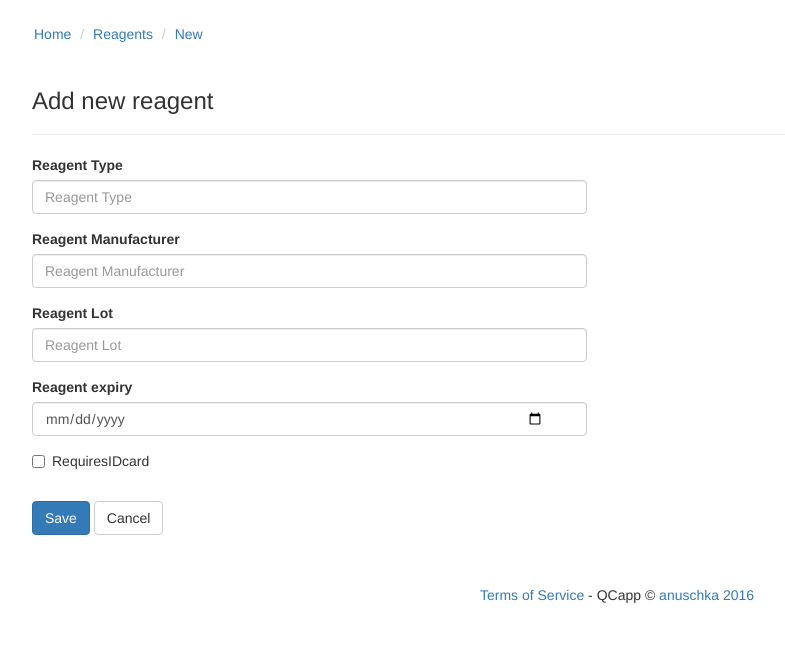
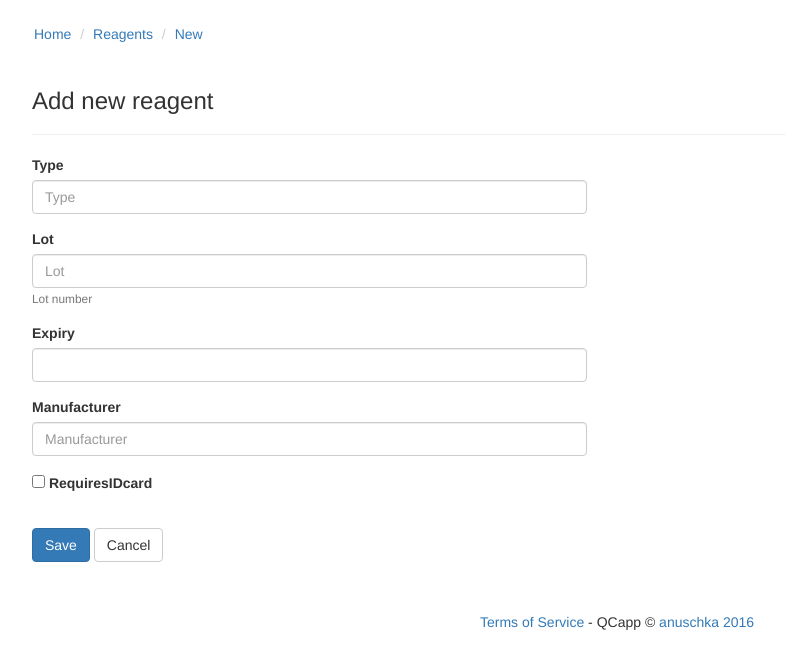
Before and after one commit to anuschka/QCapp, a Django app: page /reagent/new/ in a window 1280 px wide. Shown: the part 102-771 px from the top of the page, without its empty margins (38-823 px from the left). Run offline with Django 3.2, Linux system fonts and the light colour scheme; the visitor is signed in with stand-in values (Sample User, id 1); some libraries are stand-ins or nearby versions.

Commit message:
Fixed reagents_new with bootstrap3

```diff
--- a/qcapp/templates/reagents_new.html
+++ b/qcapp/templates/reagents_new.html
@@ -1,4 +1,5 @@
 {% extends "internal_page.html" %}
+{% load bootstrap3 %}
 {% comment %}
   This is the template for displaying all reagents.
 {% endcomment %}
@@ -18,83 +19,19 @@
           </ol>
       </div>
 
-      {% if form.errors %}
-
-        <div class="alert alert-danger">
-          There were errors: {{ form.errors }}
-        </div>
-
-      {% endif %}
-
       <h3>Add new reagent</h3>
       <hr />
       <div class="row">
         <div class="col-md-6">
             <form action="/reagent/new/" method="post" role="form">
                 {% csrf_token %}
-                <div class="form-group has-feedback">
-                  <label class="control-label" for="type">Reagent Type</label>
-                  <input type="text" class="form-control" name="type" placeholder="Reagent Type"
-                    {% if form.type.value %} value="{{ form.type.value }}" {% endif %}
-                      {% if form.type.errors %}
-                      {% for error in form.type.errors %}
-                        <span><p class="input-field-error">{{ error|escape }}</p></span>
-                        <span class="input-field-error glyphicon glyphicon-remove form-control-feedback" aria-hidden="true"></span>
-                      {% endfor %}
-                    {% endif %}
-                  </input>
-                </div>
-
-
-                <div class="form-group has-feedback">
-                  <label class="control-label" for="manufacturer">Reagent Manufacturer</label>
-                  <input type="text" class="form-control" name="manufacturer" placeholder="Reagent Manufacturer"
-                    {% if form.manufacturer.value %} value="{{ form.manufacturer.value }}" {% endif %}>
-                      {% if form.manufacturer.errors %}
-                        {% for error in form.manufacturer.errors %}
-                          <span><p class="input-field-error">{{ error|escape }}</p></span>
-                          <span class="input-field-error glyphicon glyphicon-remove form-control-feedback" aria-hidden="true"></span>
-                        {% endfor %}
-                      {% endif %}
-                </input>
-                </div>
-
-                <div class="form-group has-feedback">
-                  <label class="control-label" for="lot">Reagent Lot</label>
-                  <input type="text" class="form-control" name="lot" placeholder="Reagent Lot"
-                    {% if form.lot.value %} value="{{ form.lot.value }}" {% endif %}>
-                      {% if form.lot.errors %}
-                        {% for error in form.lot.errors %}
-                          <span><p class="input-field-error">{{ error|escape }}</p></span>
-                          <span class="input-field-error glyphicon glyphicon-remove form-control-feedback" aria-hidden="true"></span>
-                        {% endfor %}
-                        {% endif %}
-                </div>
-
-                <div class="form-group has-feedback">
-                  <label class="control-label" for="expiry">Reagent expiry</label>
-                  <input type="date" class="form-control" id="expiry" name="expiry" placeholder="Reagent expiry dd/mm/yyyy"
-                      {% if form.expiry.value %} value="{{ form.expiry.value }}" {% endif %}>
-                        {% if form.expiry.errors %}
-                          {% for error in form.expiry.errors %}
-                            <span><p class="input-field-error">{{ error|escape }}</p></span>
-                            <span class="input-field-error glyphicon glyphicon-remove form-control-feedback" aria-hidden="true"></span>
-                          {% endfor %}
-                        {% endif %}
-                </div>
-
-                <div class="checkbox">
-                  <label>
-                      <input class="control-label" type="checkbox" name="requiresIDcard"
-                          {% if form.requiresIDcard.value %} value="{{ form.requiresIDcard.value }}" {% endif %}>
-                      RequiresIDcard
-                  </label>
-                </div>
-
+                {% bootstrap_form form  %}
+                {% buttons %}
                 <div class="reagent_toolbar">
                   <input type="submit" class="btn btn-primary" value="Save" />
-                  <a href="/qcapp/" class="btn btn-default" onclick="return App.click(this);">Cancel</a>
+                  <a href="/reagent/" class="btn btn-default" onclick="return App.click(this);">Cancel</a>
                 </div>
+                {% endbuttons %}
             </form>
           </div>
         </div>
```
